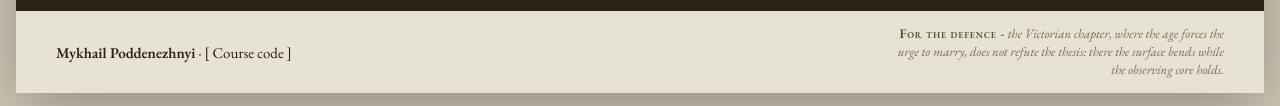
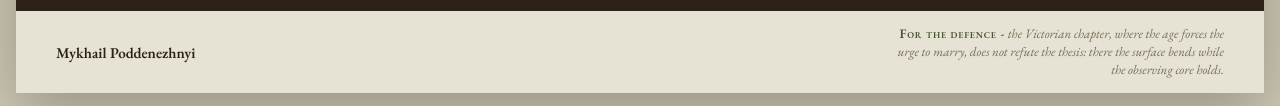
Before and after one commit to WIsSKe/poster, a plain HTML site: page index.html in a window 1280 px wide. Shown: the part 1116-1222 px from the top of the page. Drawn offline with nearby package versions, Linux system fonts and the light colour scheme.

Commit message:
Update index.html

```diff
--- a/index.html
+++ b/index.html
@@ -294,7 +294,7 @@
 
   <!-- footer -->
   <div class="foot">
-    <div class="who"><b>Mykhail Poddenezhnyi</b> · [ Course code ]</div>
+    <div class="who"><b>Mykhail Poddenezhnyi</b></div>
     <div class="defence"><b>For the defence -</b> the Victorian chapter, where the age
       forces the urge to marry, does not refute the thesis: there the <em>surface</em>
       bends while the observing core holds.</div>
```
